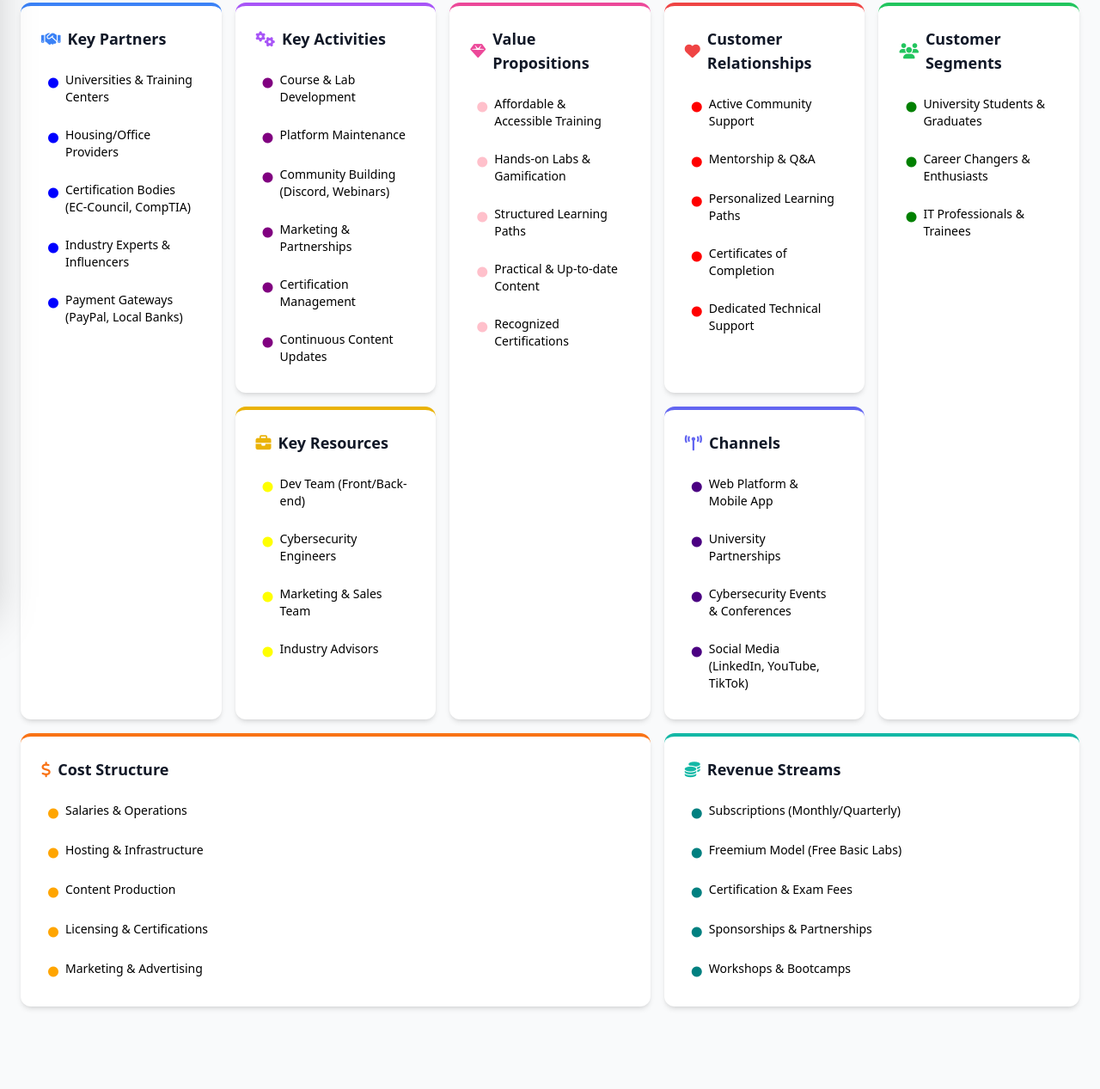
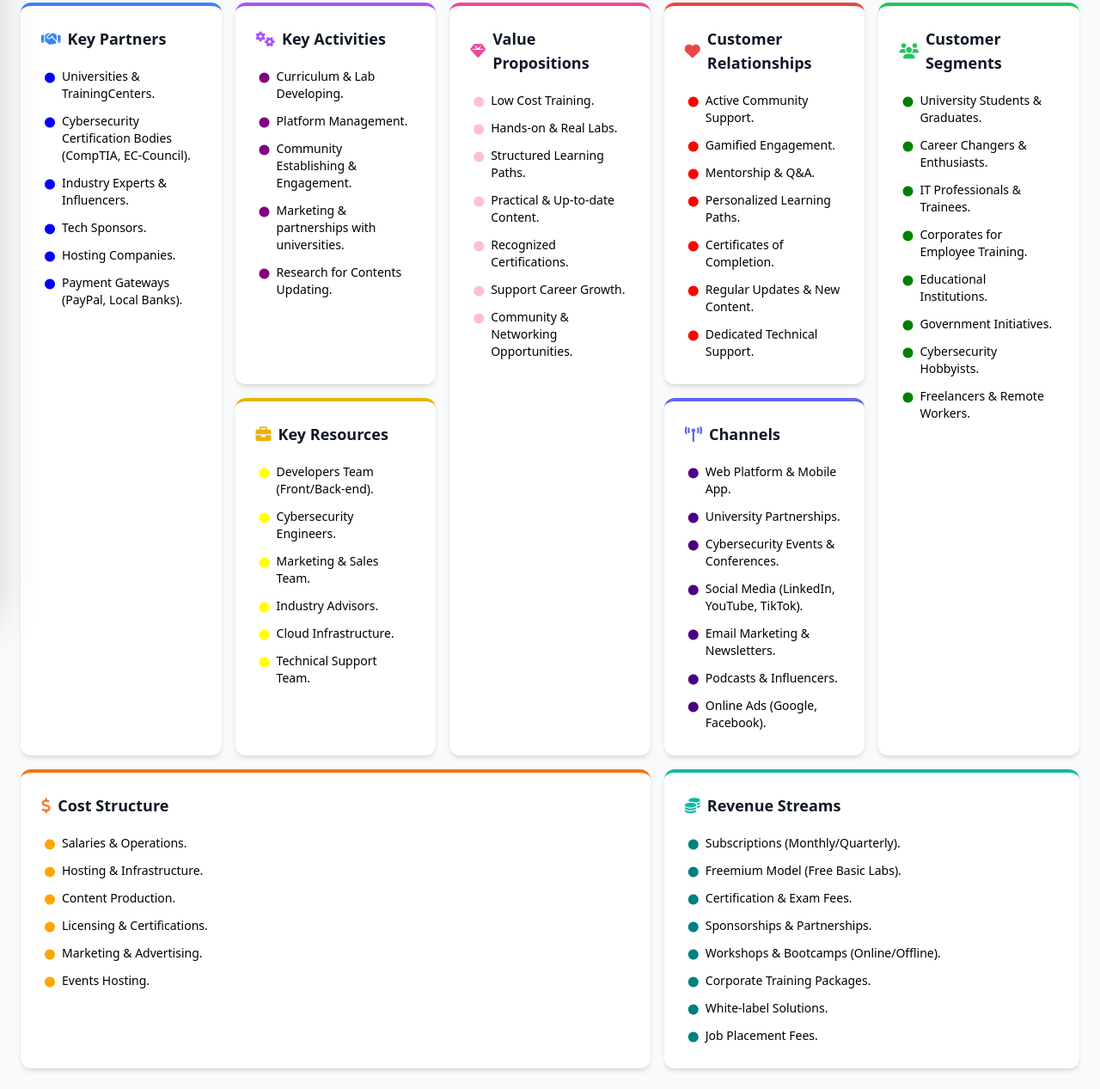
Before and after one commit to ahmedhussien1pro/Our-BMC, a website with bundled scripts: page index.html in a window 1280 px wide. Shown: the part 93-1360 px from the top of the page at 86% size. Before the commit the page ends 1288 px from the top, so only its background shows below. Built offline with nearby package versions, Linux system fonts and the light colour scheme; files whose address does not match are found by name.

Commit message:
update dbUrl & test some feature & add resetBtn

```diff
--- a/assets/JS/data.js
+++ b/assets/JS/data.js
@@ -75,63 +75,81 @@ export const SECTIONS = [
 
 export let canvasData = {
   'key-partners': [
-    'Universities & Training Centers',
-    'Housing/Office Providers',
-    'Certification Bodies (EC-Council, CompTIA)',
-    'Industry Experts & Influencers',
-    'Payment Gateways (PayPal, Local Banks)',
+    'Universities & TrainingCenters.',
+    'Cybersecurity Certification Bodies (CompTIA,   EC-Council).',
+    'Industry Experts & Influencers.',
+    'Tech Sponsors.',
+    'Hosting Companies.',
+    'Payment Gateways (PayPal, Local Banks).',
   ],
   'key-activities': [
-    'Course & Lab Development',
-    'Platform Maintenance',
-    'Community Building (Discord, Webinars)',
-    'Marketing & Partnerships',
-    'Certification Management',
-    'Continuous Content Updates',
+    'Curriculum & Lab Developing.',
+    'Platform Management.',
+    'Community Establishing & Engagement.',
+    'Marketing & partnerships with universities.',
+    'Research  for Contents Updating.',
   ],
   'key-resources': [
-    'Dev Team (Front/Back-end)',
-    'Cybersecurity Engineers',
-    'Marketing & Sales Team',
-    'Industry Advisors',
+    'Developers Team (Front/Back-end).',
+    'Cybersecurity Engineers.',
+    'Marketing & Sales Team.',
+    'Industry Advisors.',
+    'Cloud Infrastructure.',
+    'Technical Support Team.',
   ],
   'value-propositions': [
-    'Affordable & Accessible Training',
-    'Hands-on Labs & Gamification',
-    'Structured Learning Paths',
-    'Practical & Up-to-date Content',
-    'Recognized Certifications',
+    'Low Cost Training.',
+    'Hands-on & Real Labs.',
+    'Structured Learning Paths.',
+    'Practical & Up-to-date Content.',
+    'Recognized Certifications.',
+    'Support Career Growth.',
+    'Community & Networking Opportunities.',
   ],
   'customer-relationships': [
-    'Active Community Support',
-    'Mentorship & Q&A',
-    'Personalized Learning Paths',
-    'Certificates of Completion',
-    'Dedicated Technical Support',
+    'Active Community Support.',
+    'Gamified Engagement.',
+    'Mentorship & Q&A.',
+    'Personalized Learning Paths.',
+    'Certificates of Completion.',
+    'Regular Updates & New Content.',
+    'Dedicated Technical Support.',
   ],
   'customer-segments': [
-    'University Students & Graduates',
-    'Career Changers & Enthusiasts',
-    'IT Professionals & Trainees',
+    'University Students & Graduates.',
+    'Career Changers & Enthusiasts.',
+    'IT Professionals & Trainees.',
+    'Corporates for Employee Training.',
+    'Educational Institutions.',
+    'Government Initiatives.',
+    'Cybersecurity Hobbyists.',
+    'Freelancers & Remote Workers.',
   ],
   channels: [
-    'Web Platform & Mobile App',
-    'University Partnerships',
-    'Cybersecurity Events & Conferences',
-    'Social Media (LinkedIn, YouTube, TikTok)',
+    'Web Platform & Mobile App.',
+    'University Partnerships.',
+    'Cybersecurity Events & Conferences.',
+    'Social Media (LinkedIn, YouTube, TikTok).',
+    'Email Marketing & Newsletters.',
+    'Podcasts & Influencers.',
+    'Online Ads (Google, Facebook).',
   ],
   'cost-structure': [
-    'Salaries & Operations',
-    'Hosting & Infrastructure',
-    'Content Production',
-    'Licensing & Certifications',
-    'Marketing & Advertising',
+    'Salaries & Operations.',
+    'Hosting & Infrastructure.',
+    'Content Production.',
+    'Licensing & Certifications.',
+    'Marketing & Advertising.',
+    'Events Hosting.',
   ],
   'revenue-streams': [
-    'Subscriptions (Monthly/Quarterly)',
-    'Freemium Model (Free Basic Labs)',
-    'Certification & Exam Fees',
-    'Sponsorships & Partnerships',
-    'Workshops & Bootcamps',
+    'Subscriptions (Monthly/Quarterly).',
+    'Freemium Model (Free Basic Labs).',
+    'Certification & Exam Fees.',
+    'Sponsorships & Partnerships.',
+    'Workshops & Bootcamps (Online/Offline).',
+    'Corporate Training Packages.',
+    'White-label Solutions.',
+    'Job Placement Fees.',
   ],
 };
--- a/assets/JS/main.js
+++ b/assets/JS/main.js
@@ -7,6 +7,7 @@ let state = {
   sidebarOpen: false,
   currentSection: null,
   currentIndex: -1,
+  action: null, // 'edit' or 'reset'
 };
 
 const API_URL = 'http://localhost:3000';
@@ -51,7 +52,7 @@ function renderCanvas() {
           </div>
         </div>
         <ul id="${section.id}-list"
-            class="space-y-2 text-sm text-${
+            class="space-y-1 text-sm text-${
               section.color || 'gray-700'
             } dark:text-gray-300"
             ></ul>
@@ -77,8 +78,8 @@ function renderSection(sectionId) {
   list.innerHTML = (canvasData[sectionId] || [])
     .map(
       (item, idx) => `
-      <li class="flex items-start gap-2 p-2 rounded hover:bg-gray-50 dark:hover:bg-dark-900 transition group">
-        <i class="fas fa-circle text-xs mt-1.5" style="color:${
+      <li class="flex items-start gap-2 p-1 rounded hover:bg-gray-50 dark:hover:bg-dark-900 transition group">
+        <i class="fas fa-circle text-xs mt-1" style="color:${
           SECTIONS.find((s) => s.id === sectionId).color
         }"></i>
         <span class="flex-1">${item}</span>
@@ -127,7 +128,9 @@ function loadTheme() {
 // ---------- EDIT MODE + PASSWORD ----------
 window.toggleEditMode = function () {
   if (!state.editMode) {
+    state.action = 'edit';
     document.getElementById('passwordModal').classList.remove('hidden');
+    document.getElementById('passwordModal').classList.add('flex');
   } else {
     state.editMode = false;
     renderCanvas();
@@ -145,12 +148,16 @@ window.verifyPassword = async function () {
     });
     const data = await res.json();
     if (data.success) {
-      state.editMode = true;
-      renderCanvas();
+      if (state.action === 'edit') {
+        state.editMode = true;
+        renderCanvas();
+        showNotification('Edit mode enabled', 'success');
+      } else if (state.action === 'reset') {
+        performReset();
+      }
       closePasswordModal();
-      showNotification('Edit mode enabled', 'success');
     } else {
-      showNotification('Wrong password!, Only Owners Can be Edit', 'error');
+      showNotification('Wrong password! Only owners can edit/reset', 'error');
     }
   } catch (err) {
     console.error('Password check failed', err);
@@ -172,6 +179,7 @@ window.addItem = function (sectionId) {
   }`;
   document.getElementById('editModalInput').value = '';
   document.getElementById('editModal').classList.remove('hidden');
+  document.getElementById('editModal').classList.add('flex');
 };
 
 window.editItem = function (sectionId, idx) {
@@ -182,6 +190,7 @@ window.editItem = function (sectionId, idx) {
   }`;
   document.getElementById('editModalInput').value = canvasData[sectionId][idx];
   document.getElementById('editModal').classList.remove('hidden');
+  document.getElementById('editModal').classList.add('flex');
 };
 
 window.deleteItem = function (sectionId, idx) {
@@ -221,6 +230,7 @@ window.openColorPicker = function (sectionId) {
   document.getElementById('itemColorInput').value =
     currentColorSection.color || '#000000';
   document.getElementById('colorModal').classList.remove('hidden');
+  document.getElementById('colorModal').classList.add('flex');
 };
 
 window.saveColors = function () {
@@ -280,7 +290,21 @@ window.saveToDB = async function (isInitial = false) {
     console.error('Save failed', err);
   }
 };
+// ---------- RESET CANVAS ----------
+window.resetCanvas = function () {
+  state.action = 'reset';
+  document.getElementById('passwordModal').classList.remove('hidden');
+  document.getElementById('passwordModal').classList.add('flex');
+};
 
+function performReset() {
+  canvasData = { ...initialData };
+  renderCanvas();
+  showNotification('Canvas reset to initial state', 'success');
+  setTimeout(() => {
+    saveToDB();
+  }, 4000);
+}
 // ---------- EXPORT ----------
 window.exportAsImage = async function () {
   showNotification('Exporting Image...', 'info');
@@ -334,6 +358,7 @@ function showNotification(text, type = 'success') {
   textEl.textContent = text;
 
   notif.classList.remove('hidden');
+  notif.classList.add('flex');
   setTimeout(() => notif.classList.add('hidden'), 3000);
 }
 
--- a/index.html
+++ b/index.html
@@ -115,6 +115,13 @@
           onclick="saveToDB()"
           class="w-full flex items-center gap-3 px-4 py-3 rounded-lg text-left hover:bg-gray-100 dark:hover:bg-dark-900 text-gray-700 dark:text-gray-300 transition">
           <i class="fas fa-cloud-upload-alt w-5"></i> Save to DB
+        </button>
+        <button
+          type="button"
+          title="loadFromDB"
+          onclick="resetCanvas()"
+          class="w-full flex items-center gap-3 px-4 py-3 rounded-lg text-left hover:bg-gray-100 dark:hover:bg-dark-900 text-gray-700 dark:text-gray-300 transition">
+          <i class="fas fa-database w-5"></i> Reset All
         </button>
       </nav>
     </aside>
```
